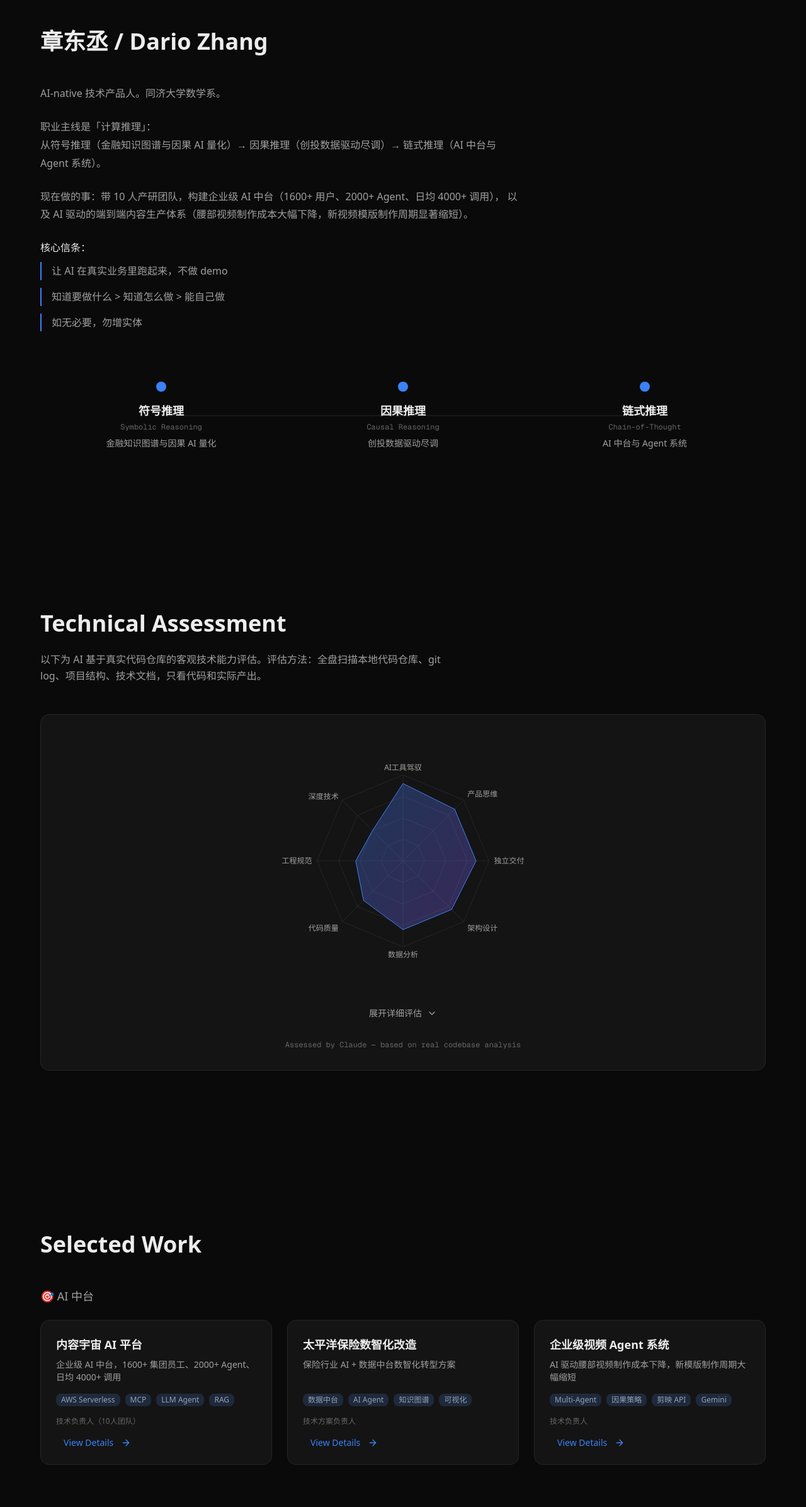
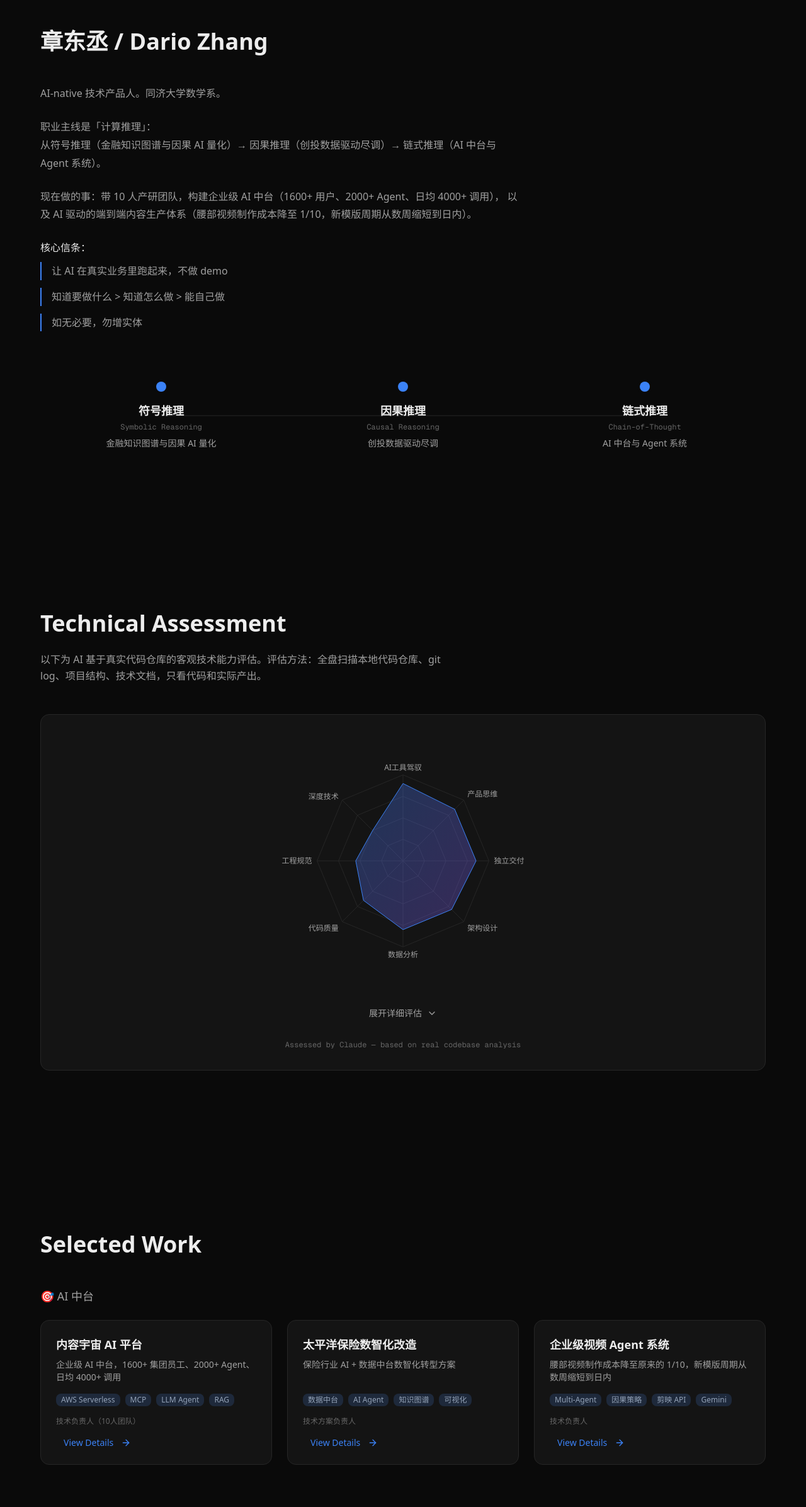
Before and after one commit to dario-github/portfolio-site, a Next.js app: page / in a window 1280 px wide. Shown: the part 900-3293 px from the top of the page at 63% size. Built offline with nearby package versions, Linux system fonts and the light colour scheme.

Commit message:
fix: DDD concrete metrics - cost 1/10, template weeks to days

```diff
--- a/src/components/About.tsx
+++ b/src/components/About.tsx
@@ -49,7 +49,7 @@ export default function About() {
 
             <p>
               现在做的事：带 10 人产研团队，构建企业级 AI 中台（1600+ 用户、2000+ Agent、日均 4000+ 调用），
-              以及 AI 驱动的端到端内容生产体系（腰部视频制作成本大幅下降，新视频模版制作周期显著缩短）。
+              以及 AI 驱动的端到端内容生产体系（腰部视频制作成本降至 1/10，新模版周期从数周缩短到日内）。
             </p>
 
             <div className="space-y-2">
--- a/src/components/Projects.tsx
+++ b/src/components/Projects.tsx
@@ -44,7 +44,7 @@ const projects: Project[] = [
   // 1 - 企业级视频 Agent 系统
   {
     title: "企业级视频 Agent 系统",
-    description: "AI 驱动腰部视频制作成本下降，新模版制作周期大幅缩短",
+    description: "腰部视频制作成本降至原来的 1/10，新模版周期从数周缩短到日内",
     techStack: ["Multi-Agent", "因果策略", "剪映 API", "Gemini"],
     role: "技术负责人",
     background:
@@ -54,7 +54,7 @@ const projects: Project[] = [
     execution:
       "集成剪映 API、Gemini 多模态分析、自研因果归因引擎。在雀巢、飞鹤项目上验证落地，逐步替代人工流程。",
     outcome:
-      "腰部视频制作成本大幅下降，新视频模版制作周期显著缩短。内容 ROI 归因准确率提升，告别靠经验选素材。",
+      "腰部视频制作成本降至原来的 1/10，新视频模版制作周期从数周缩短到日内。内容 ROI 归因准确率提升，告别靠经验选素材。",
   },
   // 2 - 数据策略大脑 ChatBI
   {
```
